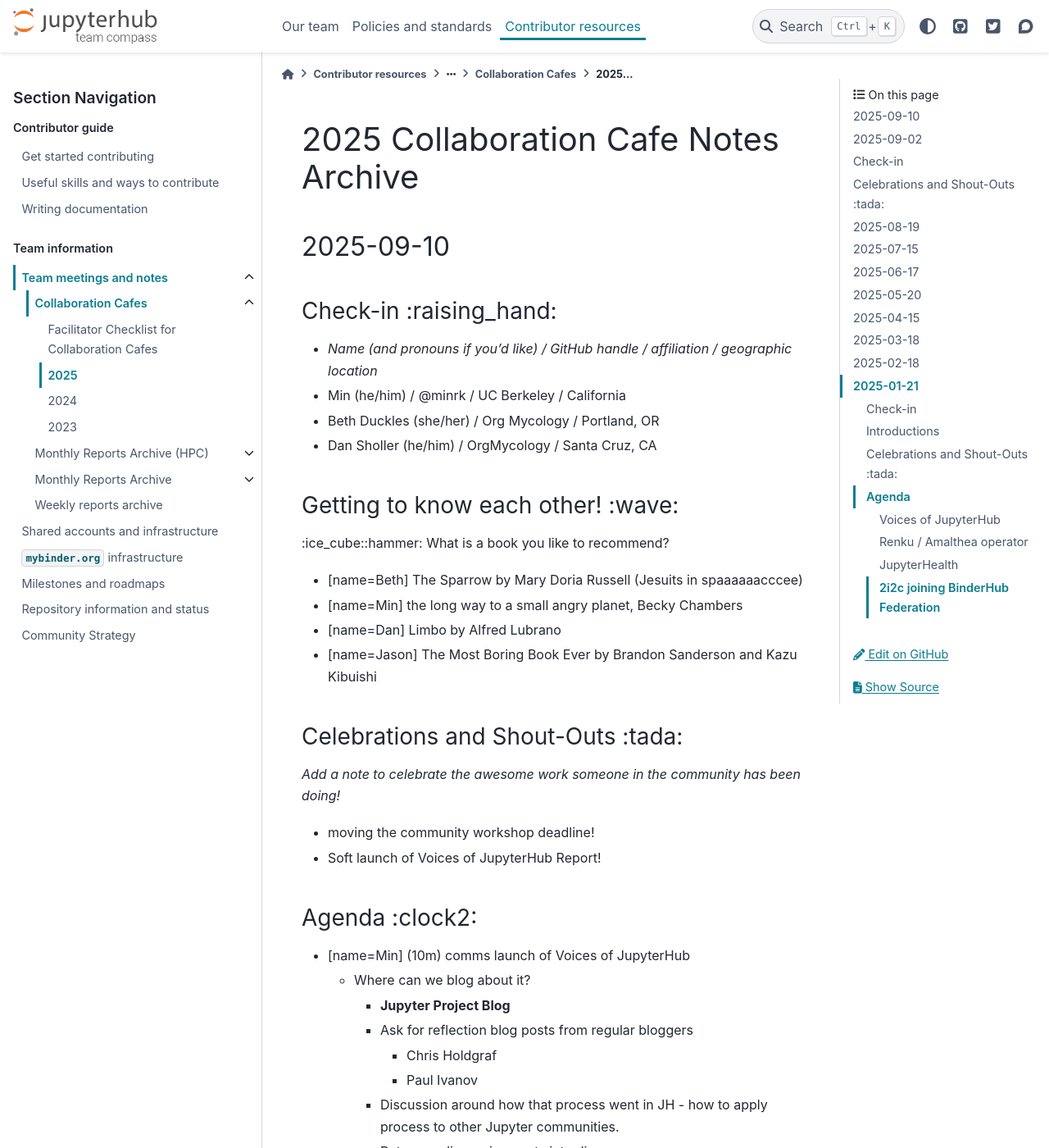
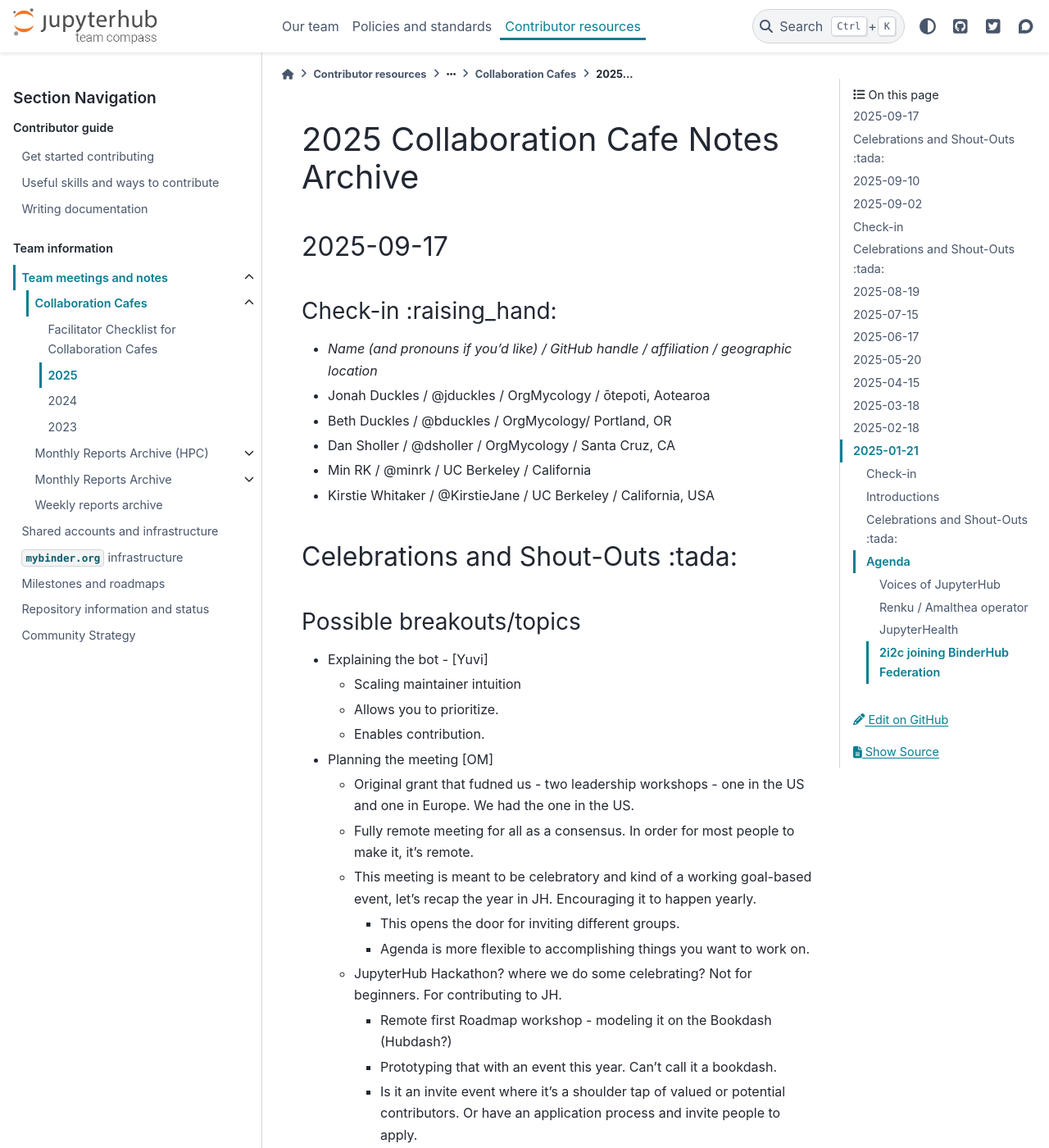
Before and after one commit to jupyterhub/team-compass, a Sphinx documentation site: the page built from docs/meetings/collab-cafe/2025.md, in a window 1280 px wide and 1400 px high. Shown: the whole window at 82% size. Built offline with Sphinx 7.4.7 and the PyData theme 0.15.4, drawn with Linux system fonts in a browser that asks for light colours; the version number could not be read and is left out; some of the changed text lies outside the part shown.

Commit message:
add aux collab cafe notes for 17 Sept 2025

```diff
--- a/docs/meetings/collab-cafe/2025.md
+++ b/docs/meetings/collab-cafe/2025.md
@@ -1,5 +1,47 @@
 # 2025 Collaboration Cafe Notes Archive
 
+## 2025-09-17
+
+### Check-in :raising_hand:
+
+* _Name (and pronouns if you'd like) / GitHub handle / affiliation / geographic location_
+* Jonah Duckles / @jduckles / OrgMycology / ōtepoti, Aotearoa
+* Beth Duckles / @bduckles / OrgMycology/ Portland, OR
+* Dan Sholler / @dsholler / OrgMycology / Santa Cruz, CA
+* Min RK / @minrk / UC Berkeley / California
+* Kirstie Whitaker / @KirstieJane / UC Berkeley / California, USA
+
+## Celebrations and Shout-Outs :tada:
+
+### Possible breakouts/topics
+
+* Explaining the bot - [Yuvi]
+    * Scaling maintainer intuition
+    * Allows you to prioritize.
+    * Enables contribution.
+* Planning the meeting [OM]
+    * Original grant that fudned us - two leadership workshops - one in the US and one in Europe. We had the one in the US.
+    * Fully remote meeting for all as a consensus. In order for most people to make it, it's remote.
+    * This meeting is meant to be celebratory and kind of a working goal-based event, let's recap the year in JH. Encouraging it to happen yearly.
+        * This opens the door for inviting different groups.
+        * Agenda is more flexible to accomplishing things you want to work on.
+    * JupyterHub Hackathon? where we do some celebrating? Not for beginners. For contributing to JH.
+        * Remote first Roadmap workshop - modeling it on the Bookdash (Hubdash?)
+        * Prototyping that with an event this year. Can't call it a bookdash.
+        * Is it an invite event where it's a shoulder tap of valued or potential contributors. Or have an application process and invite people to apply.
+        * Tracks in mind for the event who are focused on beginner things as well as tracks that are focused on other topics.
+        * Tracks - I'm intrested in (documentation, and other)
+    * Dates
+        * December 2-3rd are the dates
+        * Kirstie to send a save the date.
+        * OM to create a form for application.
+* Voices of JH Report blog posts - drafting (did this last week)
+    * [Link to report](http://voicesofjupyterhub.orgmycology.com)
+* Jitsi vs zoom links for collab cafe
+    * September - keep the auxilliary cafes
+    * October - have more collab cafes for JH shortening to one hour.
+    * [Issue talking about meeting times](https://github.com/jupyterhub/team-compass/issues/738)
+    * Tie this into Arielle's talks of automating issue bots etc.
 
 ## 2025-09-10
 
```
